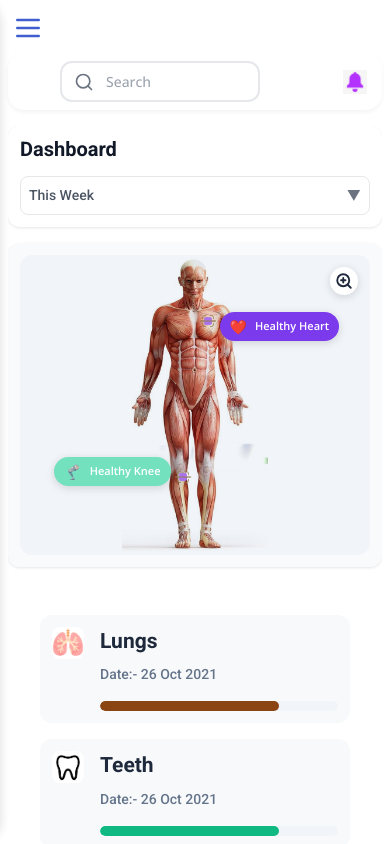
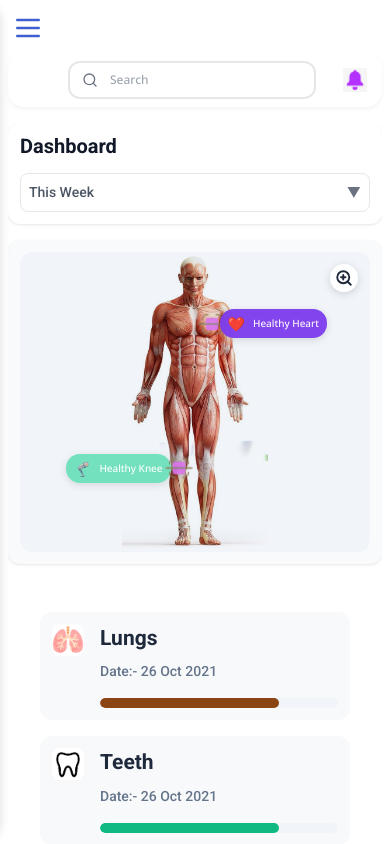
Before and after one commit to ItsAbhiJagtap/Initial-Dashboard-Setup, a React (Vite) app: page / in a window 390 px wide. Shown: the top 844 px of the page. Built offline with nearby package versions, Linux system fonts and the light colour scheme.

Commit message:
Fix import case sensitivity issue for Vercel

```diff
--- a/src/components/Dashboard/AnatomySection.css
+++ b/src/components/Dashboard/AnatomySection.css
@@ -33,19 +33,20 @@
   padding: 6px 12px;
   border-radius: 20px;
   cursor: pointer;
-  transition: all 0.2s ease;
+  transition: all 0.3s ease;
   z-index: 1;
   color: white;
-  box-shadow: 0 2px 8px rgba(0, 0, 0, 0.15);
+  box-shadow: 0 2px 8px rgba(0, 0, 0, 0.12);
+  backdrop-filter: blur(8px);
 }
 
 .health-indicator:hover {
   transform: scale(1.05);
-  box-shadow: 0 4px 12px rgba(0, 0, 0, 0.2);
+  box-shadow: 0 4px 12px rgba(0, 0, 0, 0.16);
 }
 
 .health-indicator.heart {
-  background: #7c3aed;
+  background: rgba(124, 58, 237, 0.95);
   top: 19%;
   left: 57%;
 }
@@ -57,7 +58,7 @@
 }
 
 .health-indicator.leg {
-  background: #0ea5e9;
+  background: rgba(14, 165, 233, 0.95);
   bottom: 23%;
   right: 57%;
 }
@@ -66,6 +67,7 @@
   background: transparent;
   padding: 0;
   box-shadow: none;
+  backdrop-filter: none;
 }
 
 .health-indicator.qr-scan-icon-only:hover {
@@ -74,14 +76,16 @@
 }
 
 .health-indicator.qr-scan-icon-only .qr-scan-icon {
-  width: 24px;
-  height: 24px;
-  filter: invert(45%) sepia(27%) saturate(1966%) hue-rotate(217deg) brightness(95%) contrast(95%); /* Light violet color */
-  transition: all 0.2s ease;
+  width: 60px;
+  height: 40px;
+  filter: invert(40%) sepia(45%) saturate(1200%) hue-rotate(230deg) brightness(95%) contrast(95%); /* Enhanced violet color */
+  transition: all 0.3s ease;
+  opacity: 0.9;
 }
 
 .health-indicator.qr-scan-icon-only:hover .qr-scan-icon {
-  filter: invert(35%) sepia(27%) saturate(1966%) hue-rotate(217deg) brightness(95%) contrast(95%); /* Darker violet on hover */
+  filter: invert(35%) sepia(50%) saturate(1400%) hue-rotate(230deg) brightness(90%) contrast(100%); /* Darker and more saturated on hover */
+  opacity: 1;
 }
 
 .indicator-icon {
@@ -145,7 +149,13 @@
   }
 
   .health-indicator {
-    padding: 4px 10px;
+    padding: 5px 10px;
+    border-radius: 16px;
+  }
+
+  .health-indicator.qr-scan-icon-only .qr-scan-icon {
+    width: 50px;
+    height: 35px;
   }
 
   .indicator-icon {
@@ -154,6 +164,7 @@
 
   .indicator-label {
     font-size: 11px;
+    font-weight: 500;
   }
 
   .zoom-icon {
@@ -165,11 +176,6 @@
     width: 16px;
     height: 16px;
   }
-
-  .health-indicator.qr-scan-icon-only .qr-scan-icon {
-    width: 20px;
-    height: 20px;
-  }
 }
 
 @media (max-width: 480px) {
@@ -179,6 +185,11 @@
 
   .human-body-container {
     height: 300px;
+  }
+
+  .health-indicator {
+    padding: 4px 8px;
+    border-radius: 14px;
   }
 
   .health-indicator.heart {
@@ -193,12 +204,21 @@
 
   .health-indicator.qr-scan-icon-only:first-of-type {
     top: 15%;
-    left: 49%;
+    left: 47%;
   }
 
   .health-indicator.qr-scan-icon-only:last-of-type {
     bottom: 20%;
-    right: 49%;
+    right: 47%;
+  }
+
+  .health-indicator.qr-scan-icon-only .qr-scan-icon {
+    width: 40px;
+    height: 30px;
+  }
+
+  .indicator-label {
+    font-size: 10px;
   }
 
   .zoom-icon {
@@ -217,9 +237,4 @@
     top: 42%;
     left: 50%;
   }
-
-  .health-indicator.qr-scan-icon-only .qr-scan-icon {
-    width: 18px;
-    height: 18px;
-  }
 }
--- a/src/components/Dashboard/AnatomySection.jsx
+++ b/src/components/Dashboard/AnatomySection.jsx
@@ -14,7 +14,7 @@ const healthIndicators = [
       height="20"
       loading="eager"
     />,
-    position: { top: '19%', left: '51%' },
+    position: { top: '19%', left: '49%' },
     status: 'qr-scan-icon-only'
   },
   {
@@ -41,7 +41,7 @@ const healthIndicators = [
       height="20"
       loading="eager"
     />,
-    position: { bottom: '23%', right: '51%' },
+    position: { bottom: '23%', right: '49%' },
     status: 'qr-scan-icon-only'
   }
 ]
--- a/src/styles/App.css
+++ b/src/styles/App.css
@@ -89,7 +89,7 @@ html::-webkit-scrollbar,
 
 /* Search bar styling */
 .search-bar {
-  flex: 0 1 400px; /* Don't grow, can shrink, base width 400px */
+  flex: 0 1 900px; /* Slightly reduced from 1000px for better balance */
   display: flex;
   align-items: center;
   gap: 12px;
@@ -97,7 +97,8 @@ html::-webkit-scrollbar,
   padding: 10px 16px;
   border-radius: 12px;
   border: 2px solid #e5e7eb;
-  min-width: 200px; /* Minimum width to prevent too much squishing */
+  min-width: 300px; /* Reduced minimum width for better mobile support */
+  transition: all 0.3s ease; /* Smooth transition for width changes */
 }
 
 .search-bar input {
@@ -303,6 +304,10 @@ html::-webkit-scrollbar,
   .app-layout {
     grid-template-columns: 240px 45% auto;
   }
+
+  .search-bar {
+    flex: 0 1 700px; /* Adjusted for large screens */
+  }
 }
 
 @media screen and (max-width: 1200px) {
@@ -386,13 +391,14 @@ html::-webkit-scrollbar,
   }
 
   .top-header {
-    padding: 12px 16px 12px 72px; /* Space for hamburger menu */
+    padding: 12px 16px 12px 72px;
     background: white;
     box-shadow: 0 2px 4px rgba(0, 0, 0, 0.05);
   }
 
   .search-bar {
-    flex: 0 1 320px; /* Reduced base width for tablets */
+    flex: 0 1 600px; /* Adjusted for tablets */
+    min-width: 280px;
   }
 
   .notification-bell {
@@ -426,11 +432,18 @@ html::-webkit-scrollbar,
   }
 
   .top-header {
+    flex-wrap: nowrap; /* Prevent wrapping */
     padding: 10px 16px 10px 60px;
   }
 
   .search-bar {
-    flex: 0 1 260px; /* Further reduced for mobile */
+    flex: 0 1 100%; /* Full width on mobile */
+    min-width: 0; /* Allow shrinking on mobile */
+    margin: 0 8px; /* Add some margin */
+  }
+
+  .search-bar input {
+    font-size: 13px; /* Slightly smaller font on mobile */
   }
 
   .header-actions {
@@ -510,8 +523,16 @@ html::-webkit-scrollbar,
   }
 
   .search-bar {
-    flex: 0 1 200px; /* Minimum width for mobile */
     padding: 8px 12px;
+  }
+
+  .search-bar input {
+    font-size: 12px;
+  }
+
+  .search-icon {
+    width: 16px;
+    height: 16px;
   }
 
   .health-card,
```
